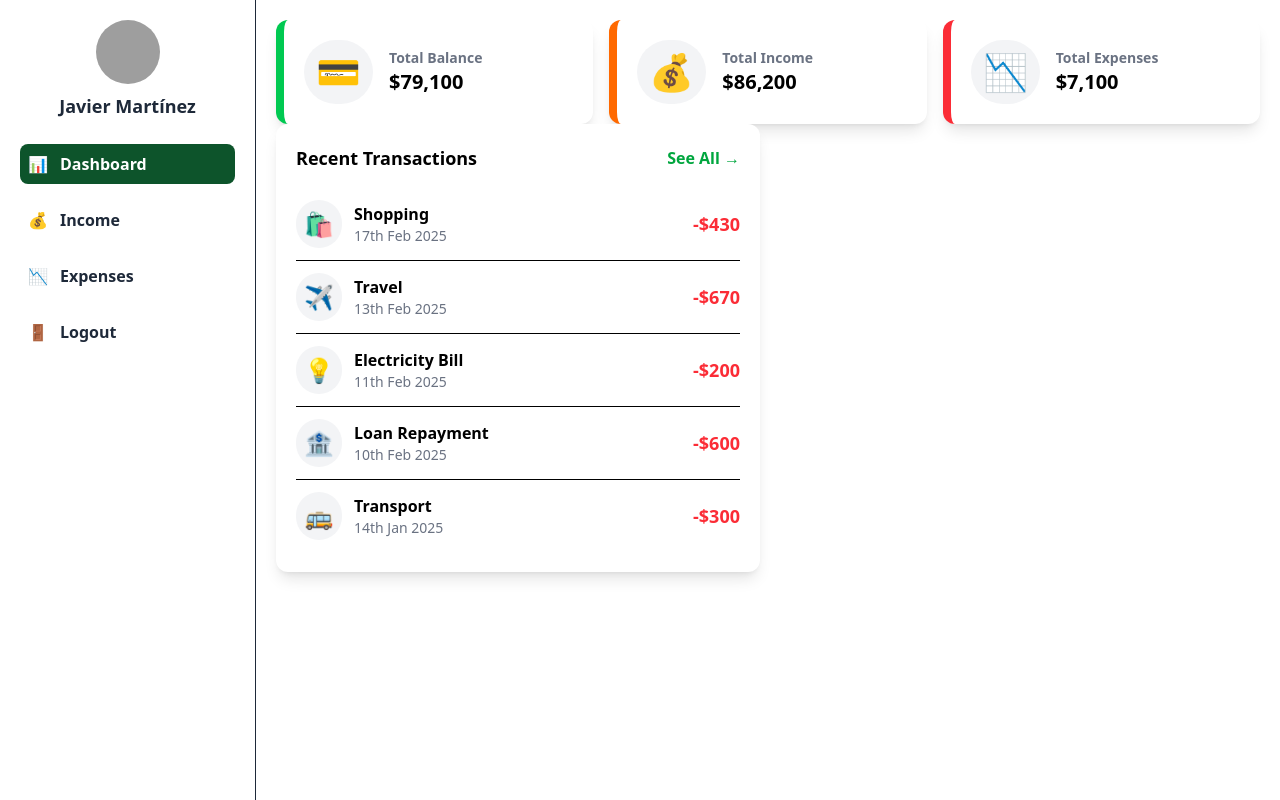
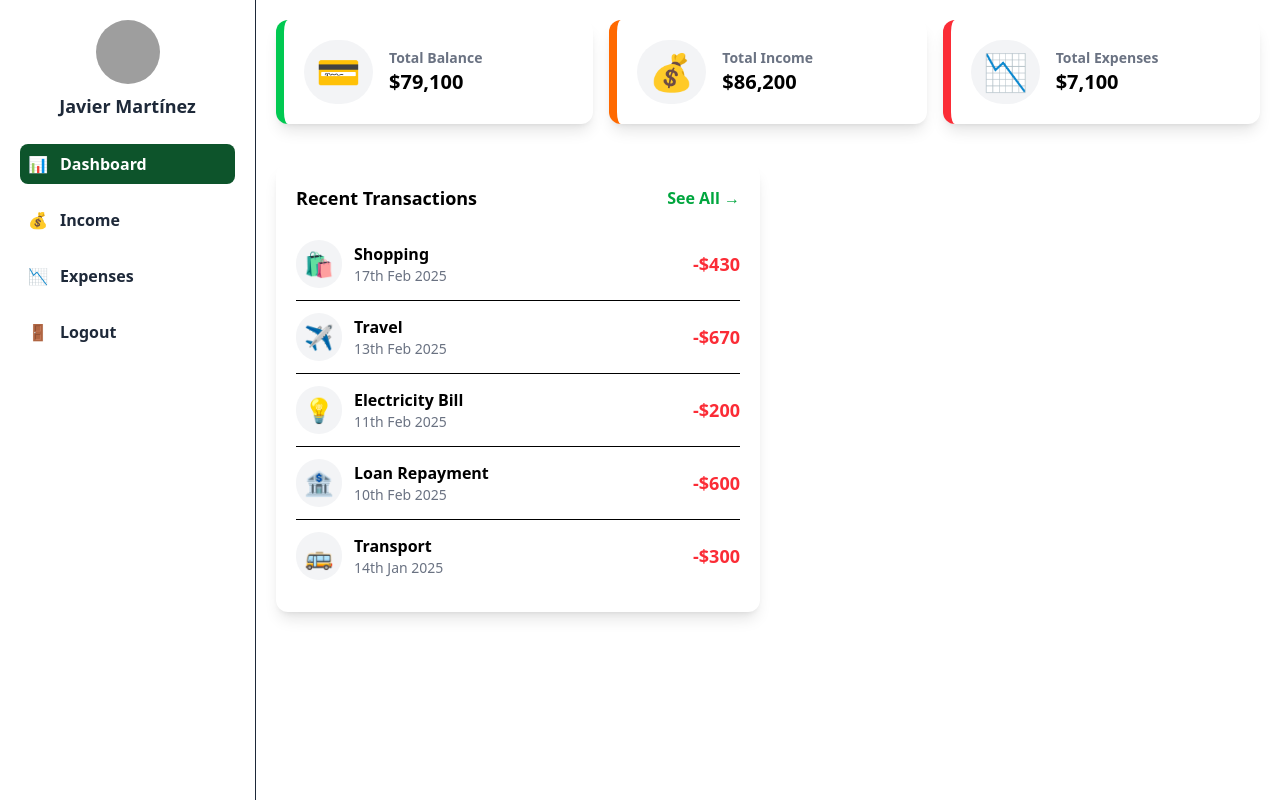
Before and after one commit to jlcarrascof/vue3-expense-tracker, a Vue app: page /dashboard in a window 1280 px wide. Built offline with nearby package versions, Linux system fonts and the light colour scheme; sample sign-in values are in the browser's storage; grey boxes are pictures that could not be loaded.

Commit message:
feat: add top margin to TransactionTable component for improved layout

```diff
--- a/src/components/TransactionTable.vue
+++ b/src/components/TransactionTable.vue
@@ -11,7 +11,7 @@
 </script>
 
 <template>
-  <div class="bg-white shadow-lg rounded-xl p-5">
+  <div class="bg-white shadow-lg rounded-xl p-5 mt-10">
     <div class="flex justify-between items-center mb-4">
       <h2 class="text-lg font-semibold">Recent Transactions</h2>
       <router-link to="/transactions" class="text-green-600 font-semibold hover:underline">See All →</router-link>
```
